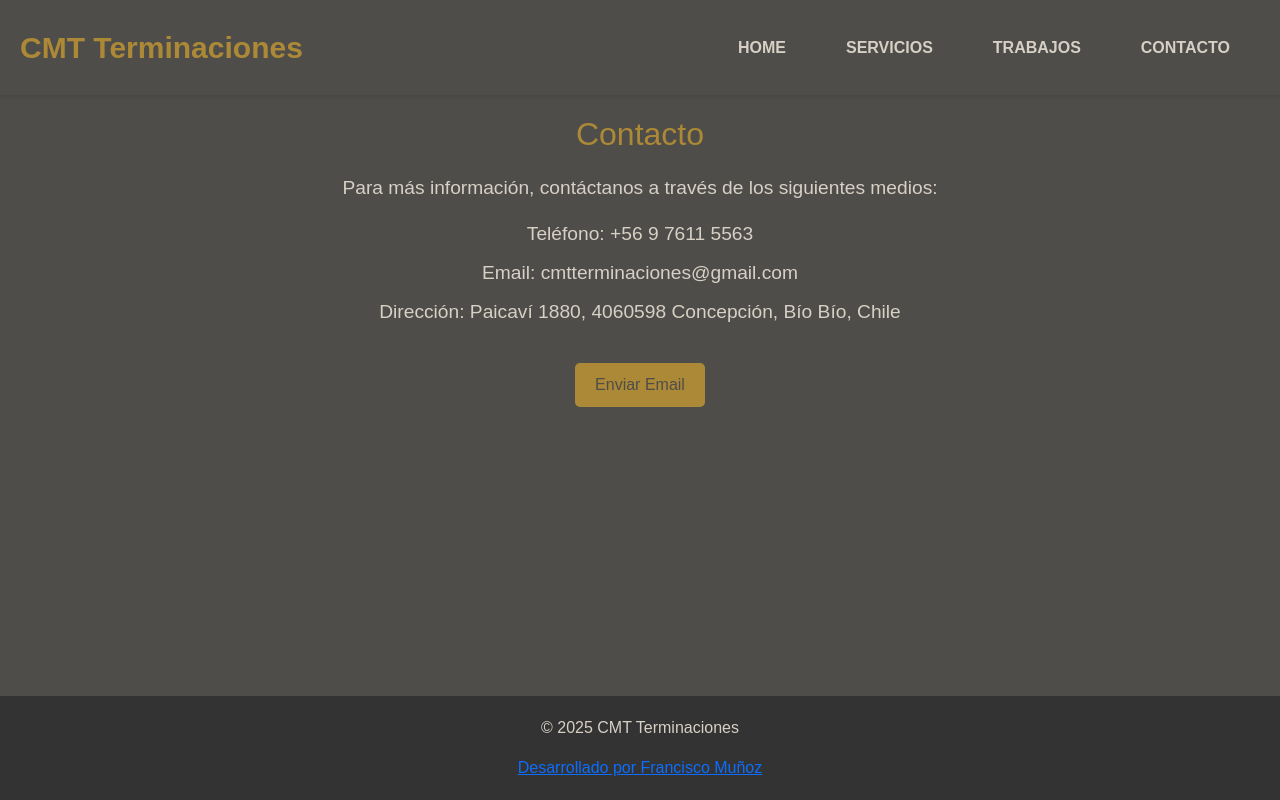
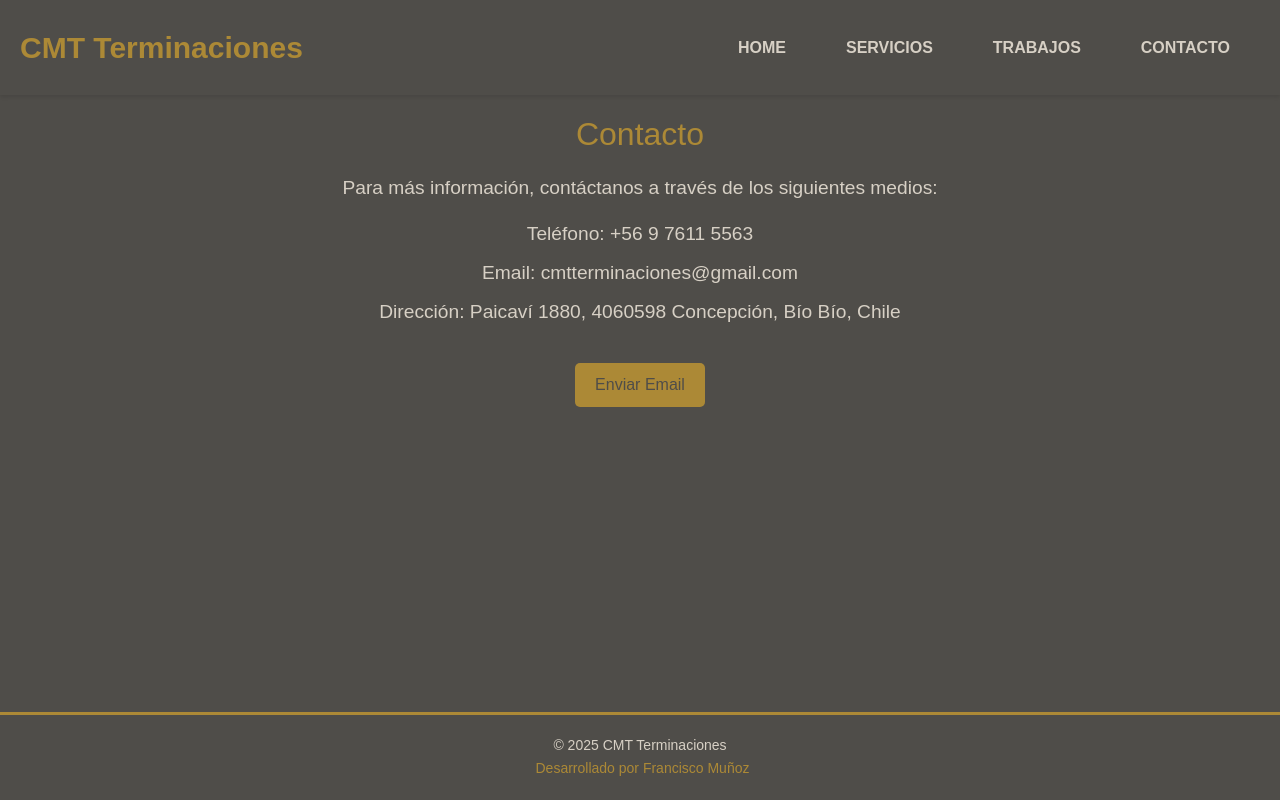
Before and after one commit to l4s10/demo-cmt, a React (Vite) app: page /contacto in a window 1280 px wide. Built offline with nearby package versions, Linux system fonts and the light colour scheme.

Commit message:
cambio estilo footer

```diff
--- a/src/components/footer/Footer.css
+++ b/src/components/footer/Footer.css
@@ -1,9 +1,29 @@
-/* Estilos para el pie de página */
 .footer {
-    background-color: #333; /* Fondo negro */
+    background-color: #4F4D49; /* Fondo negro */
     color: #D7D0C5; /* Letras avena */
-    text-align: center;
     padding: 20px 0;
     margin: 0px auto;
-    width: 100%;
+    text-align: center;
+    border-top: 3px solid #AC8936; /* Borde dorado */
+    font-family: 'Arial', sans-serif;
 }
+
+.footer p {
+    margin: 0;
+    font-size: 14px;
+}
+
+.footer a {
+    color: #AC8936; /* Dorado */
+    text-decoration: none;
+    font-size: 14px;
+    transition: color 0.3s ease;
+}
+
+.footer a:hover {
+    color: #D7D0C5; /* Letras avena al pasar el mouse */
+}
+
+.footer i {
+    margin-right: 5px; /* Espacio entre el ícono y el texto */
+}
--- a/src/components/footer/Footer.tsx
+++ b/src/components/footer/Footer.tsx
@@ -8,7 +8,9 @@ const Footer = () => {
         <footer className="footer">
             <p>© {currentYear} CMT Terminaciones</p>
             {/* Enlace al LinkedIn del desarrollador */}
-            <a href="https://www.linkedin.com/in/franciscomv2001dev" target="_blank" rel="noreferrer">Desarrollado por Francisco Muñoz</a>
+            <a href="https://www.linkedin.com/in/franciscomv2001dev" target="_blank" rel="noreferrer">
+                <i className="fab fa-linkedin"></i> Desarrollado por Francisco Muñoz
+            </a>
         </footer>
     );
 }
```
